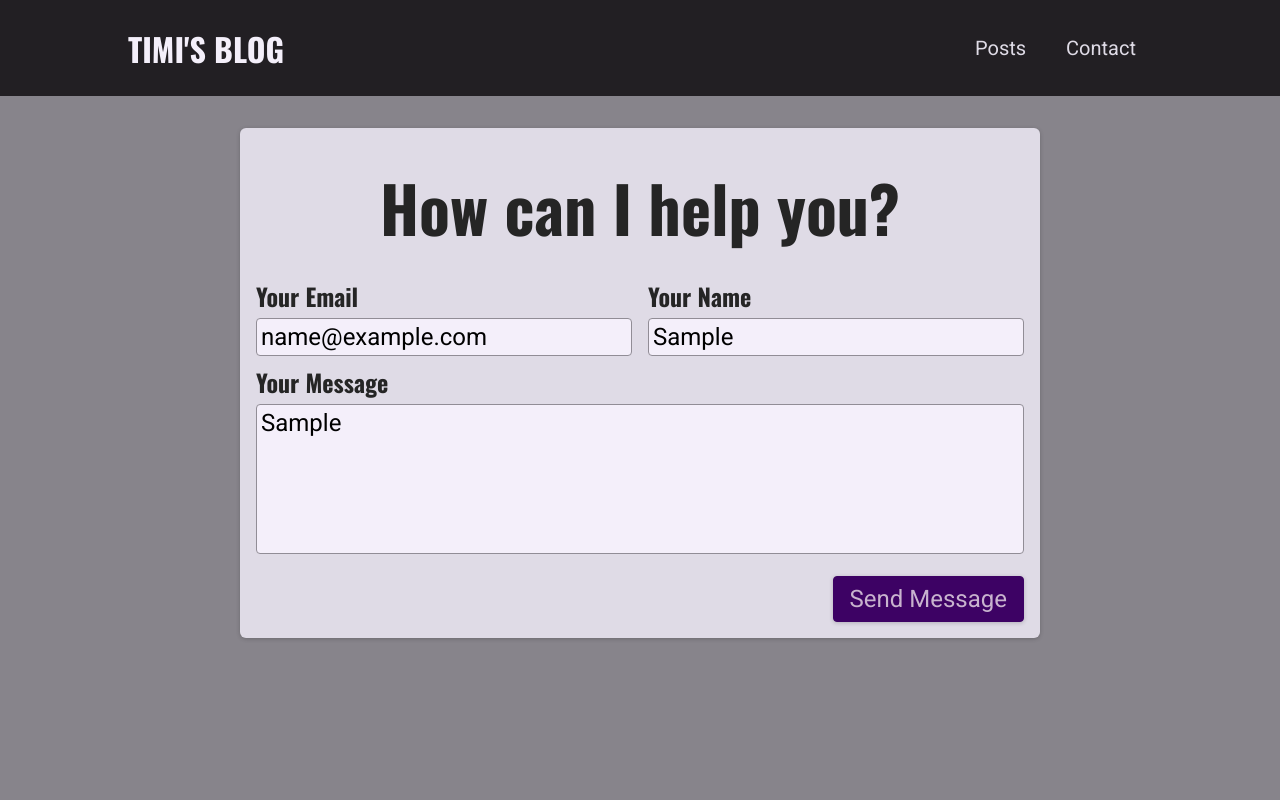
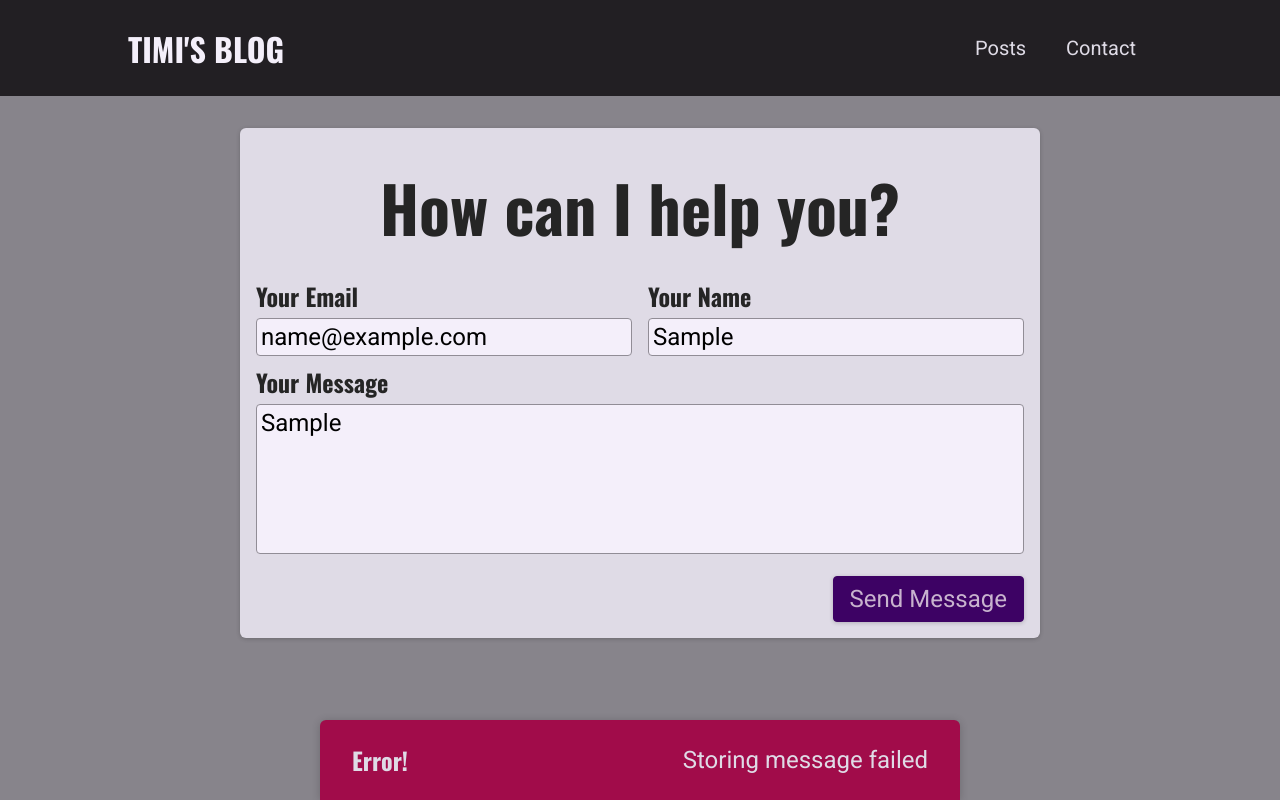
Before and after one commit to Harrytimbog/my-dev-blog, a Next.js app: page /contact in a window 1280 px wide. Both pictures are taken after typing "name@example.com", "Sample", "Sample" into the empty fields and a click on the button "Send Message". Built offline with nearby package versions, Linux system fonts and the light colour scheme; no server answers; the database is empty.

Commit message:
Adding UI Feedbacks with Notifications

```diff
--- a/components/contact/contact-form.js
+++ b/components/contact/contact-form.js
@@ -1,27 +1,89 @@
 import classes from './contact-form.module.css';
-import { useState } from 'react';
+import { useState, useEffect } from 'react';
+import Notification from '../ui/notification';
 
 const ContactForm = () => {
   const [enteredEmail, setEnteredEmail] = useState('');
   const [enteredName, setEnteredName] = useState('');
   const [enteredMessage, setEnteredMessage] = useState('');
 
-  function sendMessageHandler(event) {
-    event.preventDefault();
+  const [requestStatus, setRequestStatus] = useState(); // 'pending', 'success', 'error'
+  const [requestError, setRequestError] = useState();
 
-    // optional: add client-side validation
+  useEffect(() => {
+    if (requestStatus === 'success' || requestStatus === 'error') {
+      const timer = setTimeout(() => {
+        setRequestStatus(null);
+        setRequestError(null);
+      }, 3000);
 
-    fetch('/api/contact', {
+      return () => clearTimeout(timer);
+    }
+  }, [requestStatus])
+
+  async function sendContactData(contactDetails) {
+    const response = await fetch('/api/contact', {
       method: 'POST',
-      body: JSON.stringify({
-        email: enteredEmail,
-        name: enteredName,
-        message: enteredMessage
-      }),
+      body: JSON.stringify(contactDetails),
       headers: {
         'Content-Type': 'application/json',
       },
     });
+
+    const data = await response.json();
+
+    if (!response.ok) {
+      throw new Error(data.message || 'Something went wrong!');
+    }
+
+  }
+
+  async function sendMessageHandler(event) {
+    event.preventDefault();
+
+    // optional: add client-side validation
+    setRequestStatus('pending');
+
+    try {
+      await sendContactData({
+        email: enteredEmail,
+        name: enteredName,
+        message: enteredMessage
+      });
+      setRequestStatus('success');
+      setEnteredEmail('');
+      setEnteredName('');
+      setEnteredMessage('');
+    } catch (error) {
+      setRequestError(error.message);
+      setRequestStatus('error');
+    }
+  }
+
+  let notification;
+
+  if (requestStatus === 'pending') {
+    notification = {
+      status: 'pending',
+      title: 'Sending message...',
+      message: 'Your message is being sent'
+    };
+  }
+
+  if (requestStatus === 'success') {
+    notification = {
+      status: 'success',
+      title: 'Success!',
+      message: 'Message sent successfully!'
+    };
+  }
+
+  if (requestStatus === 'error') {
+    notification = {
+      status: 'error',
+      title: 'Error!',
+      message: requestError
+    };
   }
 
 
@@ -66,6 +128,13 @@ const ContactForm = () => {
           <button>Send Message</button>
         </div>
       </form>
+      {notification && (
+        <Notification
+          status={notification.status}
+          title={notification.title}
+          message={notification.message}
+        />
+      )}
     </section>
   )
 }
--- /dev/null
+++ b/components/ui/notification.js
@@ -0,0 +1,28 @@
+import ReactDOM from 'react-dom';
+
+import classes from './notification.module.css';
+
+function Notification(props) {
+  const { title, message, status } = props;
+
+  let statusClasses = '';
+
+  if (status === 'success') {
+    statusClasses = classes.success;
+  }
+
+  if (status === 'error') {
+    statusClasses = classes.error;
+  }
+
+  const cssClasses = `${classes.notification} ${statusClasses}`;
+
+  return (
+    <div className={cssClasses}>
+      <h2>{title}</h2>
+      <p>{message}</p>
+    </div>
+  );
+}
+
+export default Notification;
--- /dev/null
+++ b/components/ui/notification.module.css
@@ -0,0 +1,43 @@
+.notification {
+  display: flex;
+  justify-content: space-between;
+  align-items: center;
+  color: var(--color-grey-100);
+  background-color: var(--color-grey-800);
+  padding: 0 var(--size-8);
+  box-shadow: 0 1px 8px rgba(0, 0, 0, 0.2);
+  position: fixed;
+  height: 5rem;
+  bottom: 0;
+  width: 100%;
+  left: 0;
+  border-top-right-radius: 0;
+  border-top-left-radius: 0;
+}
+
+.notification h2 {
+  font-size: var(--size-6);
+  margin: 0;
+}
+
+.notification p {
+  margin: 0;
+}
+
+.success {
+  background-color: var(--color-success-500);
+  color: var(--color-grey-800);
+}
+
+.error {
+  background-color: var(--color-error-500);
+}
+
+@media (min-width: 768px) {
+  .notification {
+    width: 40rem;
+    left: calc(50% - 20rem);
+    border-top-right-radius: 6px;
+    border-top-left-radius: 6px;
+  }
+}
```
